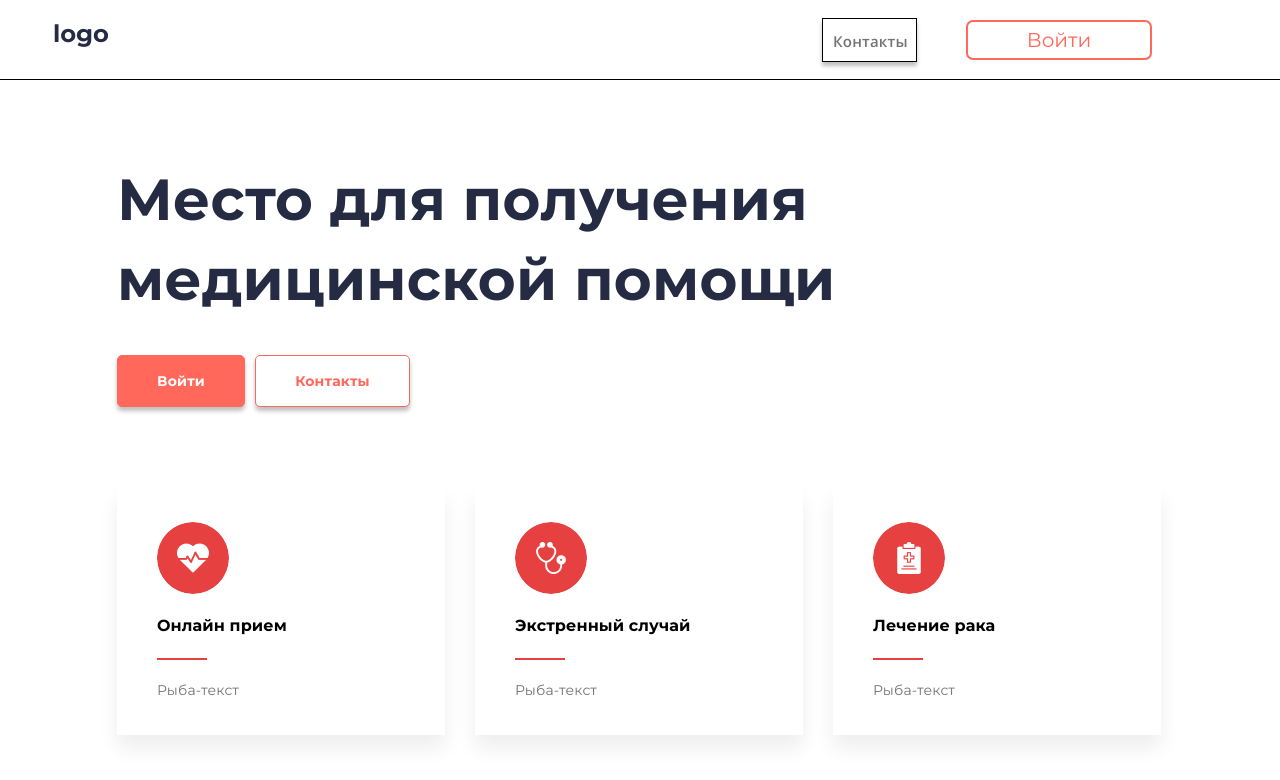
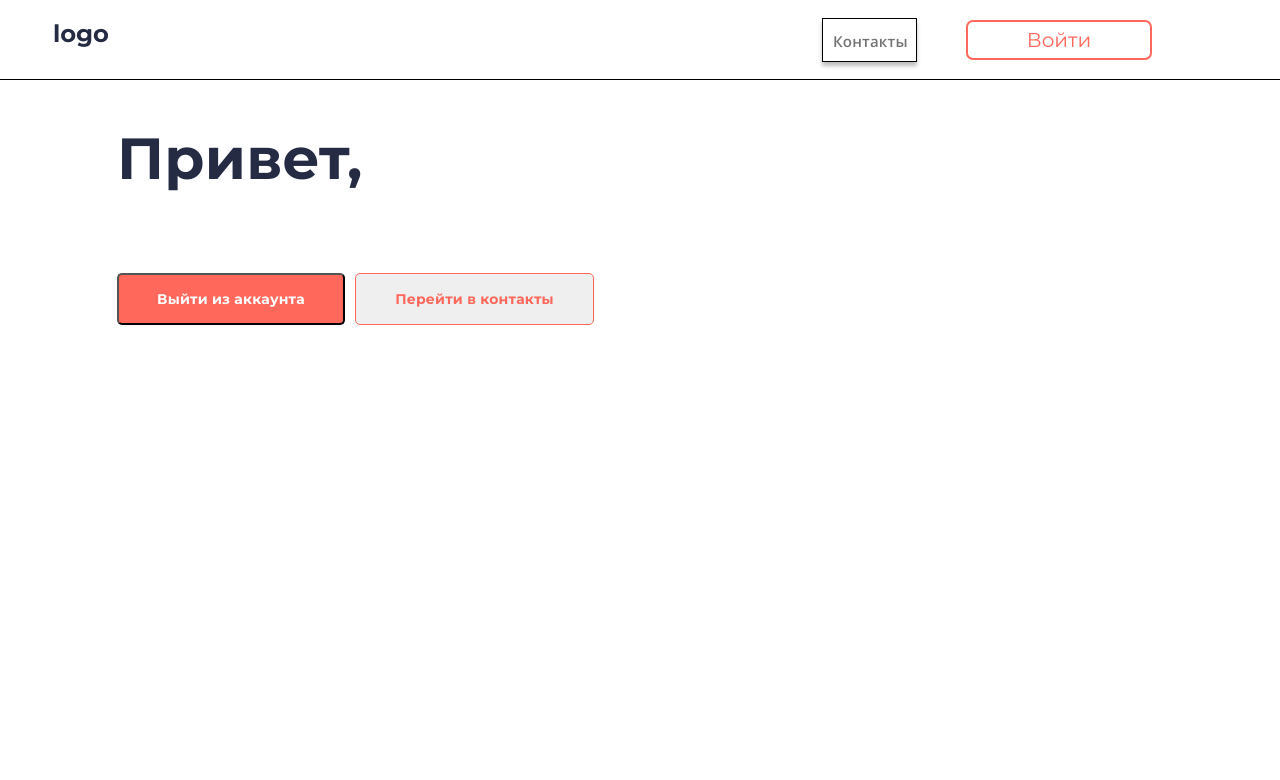
Before and after one commit to JBatsyus/Maket_test, a React (Create React App) app: page /user in a window 1280 px wide. Shown: the top 780 px of the page. Built offline with nearby package versions, Linux system fonts and the light colour scheme.

Commit message:
feat: added router

```diff
--- a/package.json
+++ b/package.json
@@ -10,7 +10,7 @@
     "react": "^17.0.2",
     "react-dom": "^17.0.2",
     "react-hook-form": "^7.25.3",
-    "react-router-dom": "^6.2.1",
+    "react-router-dom": "^5.2.0",
     "react-scripts": "5.0.0",
     "web-vitals": "^2.1.4"
   },
--- a/src/App.js
+++ b/src/App.js
@@ -1,13 +1,24 @@
 import "./App.css";
 import Header from "./components/Header/index.jsx";
 import Main from "./components/Main/index.jsx";
+import User from "./components/User/index.jsx";
+import { BrowserRouter as Router, Switch, Route } from "react-router-dom";
 
 function App() {
   return (
-    <div className="App">
-      <Header />
-      <Main />
-    </div>
+    <Router>
+      <div className="App">
+        <Header />
+        <Switch>
+          <Route exact path="/home">
+            <Main />
+          </Route>
+          <Route exact path="/user">
+            <User />
+          </Route>
+        </Switch>
+      </div>
+    </Router>
   );
 }
 
--- a/src/components/Buttons/ExitUser.jsx
+++ b/src/components/Buttons/ExitUser.jsx
@@ -1,7 +1,17 @@
 import "./index.scss";
+import { useHistory } from "react-router-dom";
 
 const ExitUser = () => {
-  return <button className="exit__btn-user">Выйти из аккаунта</button>;
+  const history = useHistory();
+
+  function handleClick() {
+    history.push("/home");
+  }
+  return (
+    <button className="exit__btn-user" onClick={handleClick}>
+      Выйти из аккаунта
+    </button>
+  );
 };
 
 export default ExitUser;
--- a/src/components/Form/index.jsx
+++ b/src/components/Form/index.jsx
@@ -2,6 +2,7 @@ import "./form.scss";
 import { useForm } from "react-hook-form";
 import dataList from "./dataList.json";
 import { useState, useEffect } from "react";
+import { Link } from "react-router-dom";
 
 const Form = () => {
   const [login, setLogin] = useState();
@@ -89,10 +90,11 @@ const Form = () => {
         <div className="errors">
           {errors?.password && <p>{errors?.password?.message || "Error!"}</p>}
         </div>
-
-        <button className="form__btn" type="submit" disadbled={!isValid}>
-          Войти
-        </button>
+        <Link to="/user">
+          <button className="form__btn" type="submit" disadbled={!isValid}>
+            Войти
+          </button>
+        </Link>
       </form>
     </div>
   );
```
Also changed, not shown: src/index.js (+10 -8 lines), 1 other file (tests, documents, lock files or other folders).
